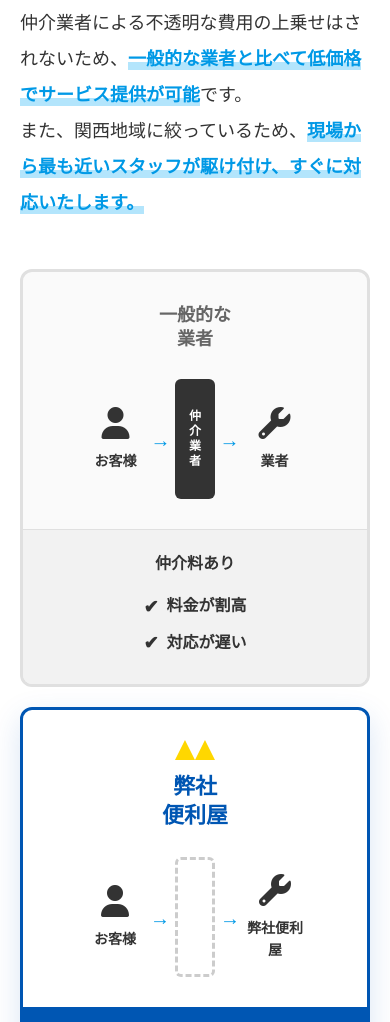
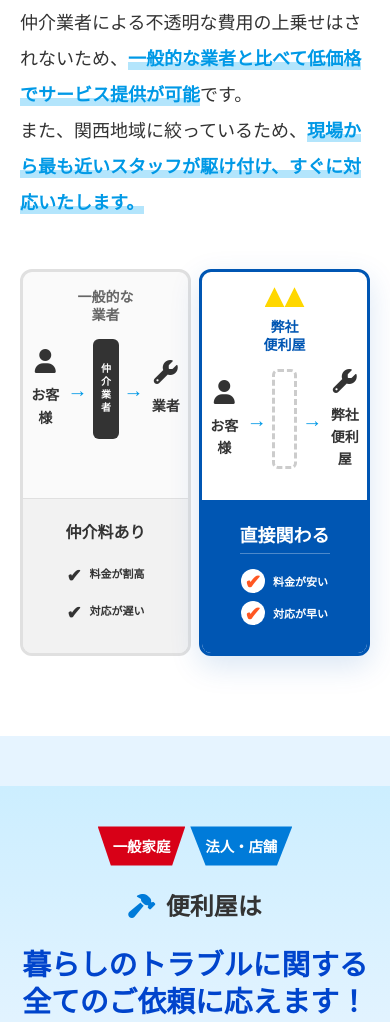
Before and after one commit to hama941/Re-birth-HP3, a plain HTML site: page index.html in a window 390 px wide. Shown: the part 2429-3451 px from the top of the page. Drawn offline with Linux system fonts and the light colour scheme.

Commit message:
Update index.html

```diff
--- a/index.html
+++ b/index.html
@@ -326,7 +326,16 @@
         .check-item.o::before { content: "✔"; margin-right: 8px; font-size: 20px; color: #ff5722; background: #fff; border-radius: 50%; width: 24px; height: 24px; display: flex; justify-content: center; align-items: center; }
 
         @media (max-width: 768px) {
-            .comparison-wrapper { flex-direction: column; gap: 20px; }
+            /* ▼▼▼ 修正箇所：column（縦）からrow（横）に変更し、隙間を狭く調整 ▼▼▼ */
+            .comparison-wrapper { flex-direction: row; gap: 8px; }
+            .comp-box { padding: 15px 5px 0 5px; } /* 横並び用に内側の余白を縮小 */
+            .box-title-general, .box-title-ours { font-size: 14px; margin-bottom: 15px; } /* タイトル文字サイズ調整 */
+            .d-icon { font-size: 24px; } /* アイコンサイズ調整 */
+            .middle-agent-box { padding: 10px 5px; font-size: 10px; height: 100px; } /* 図の調整 */
+            .dashed-box { height: 100px; }
+            .check-item { font-size: 11px; } /* 下部リストの文字サイズ調整 */
+            /* ▲▲▲ 修正箇所ここまで ▲▲▲ */
+
             .box-ours { transform: none; border: 3px solid #0056b3; }
             .reason-main-title { font-size: 24px; }
         }
```
